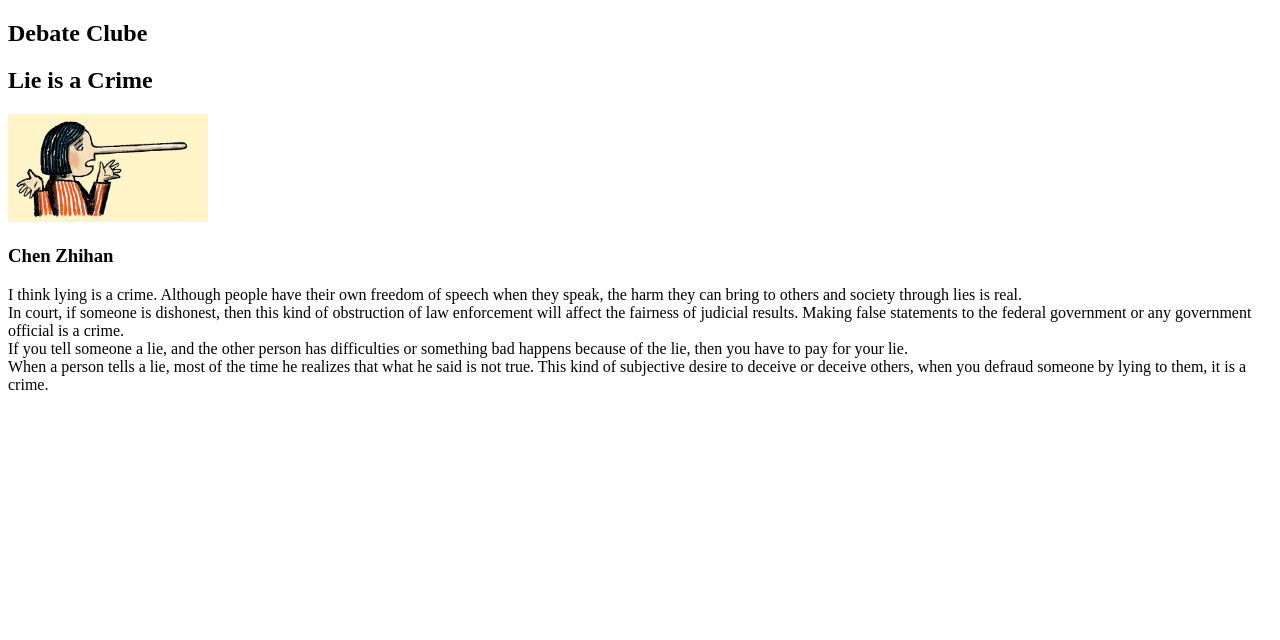
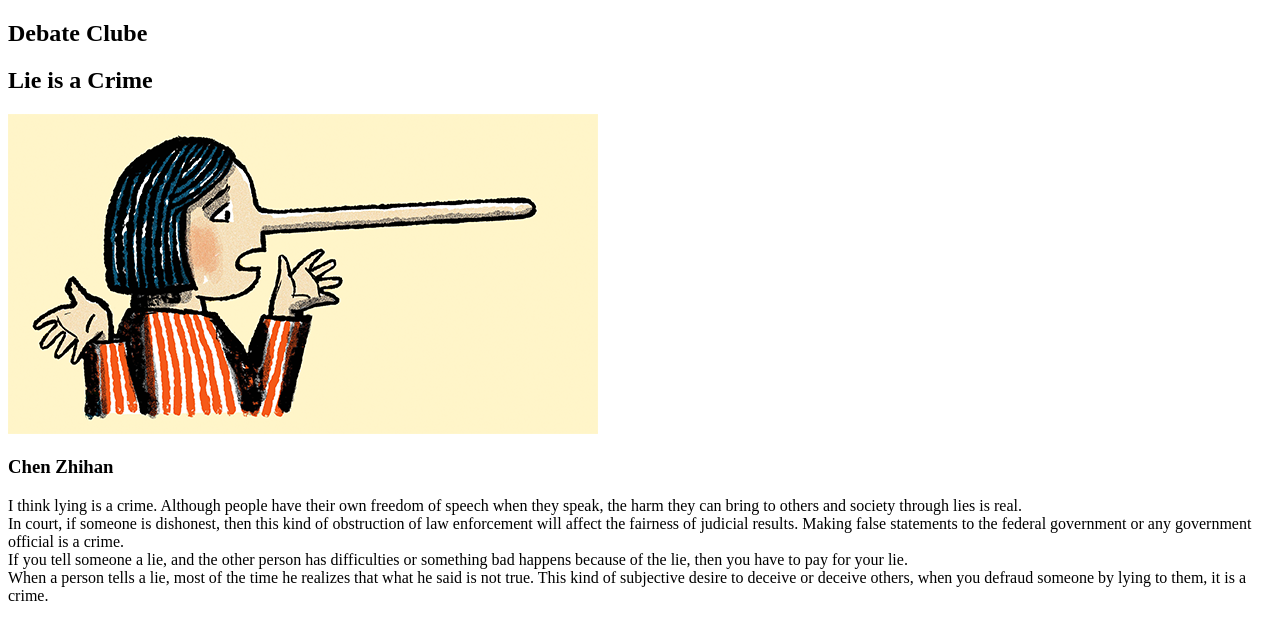
Before and after one commit to alexandralem/Lem_A_Chen_Z_Midterm, a plain HTML site: page index.html in a window 1280 px wide. Drawn offline with Linux system fonts and the light colour scheme.

Commit message:
update my argument

```diff
--- a/index.html
+++ b/index.html
@@ -1,6 +1,5 @@
 <!DOCTYPE html>
 <html lang="en">
-
 <head>
     <meta charset="UTF-8">
     <meta http-equiv="X-UA-Compatible" content="IE=edge">
@@ -12,7 +11,7 @@
     <section class="some-class">
         <h1 class="hidden">Debate Clube</h1>
         <h2 class="position">Lie is a Crime</h2>
-        <img src="images/lie.png" alt="lie" style="width: 200px;" height="100%">
+        <img src="images/lie.png" alt="lie">
         <h3 class="name">Chen Zhihan</h3>
         <p>
             I think lying is a crime. Although people have their own freedom of speech when they speak, the harm they
@@ -25,5 +24,4 @@
         </p>
     </section>
 </body>
-
 </html>
```
